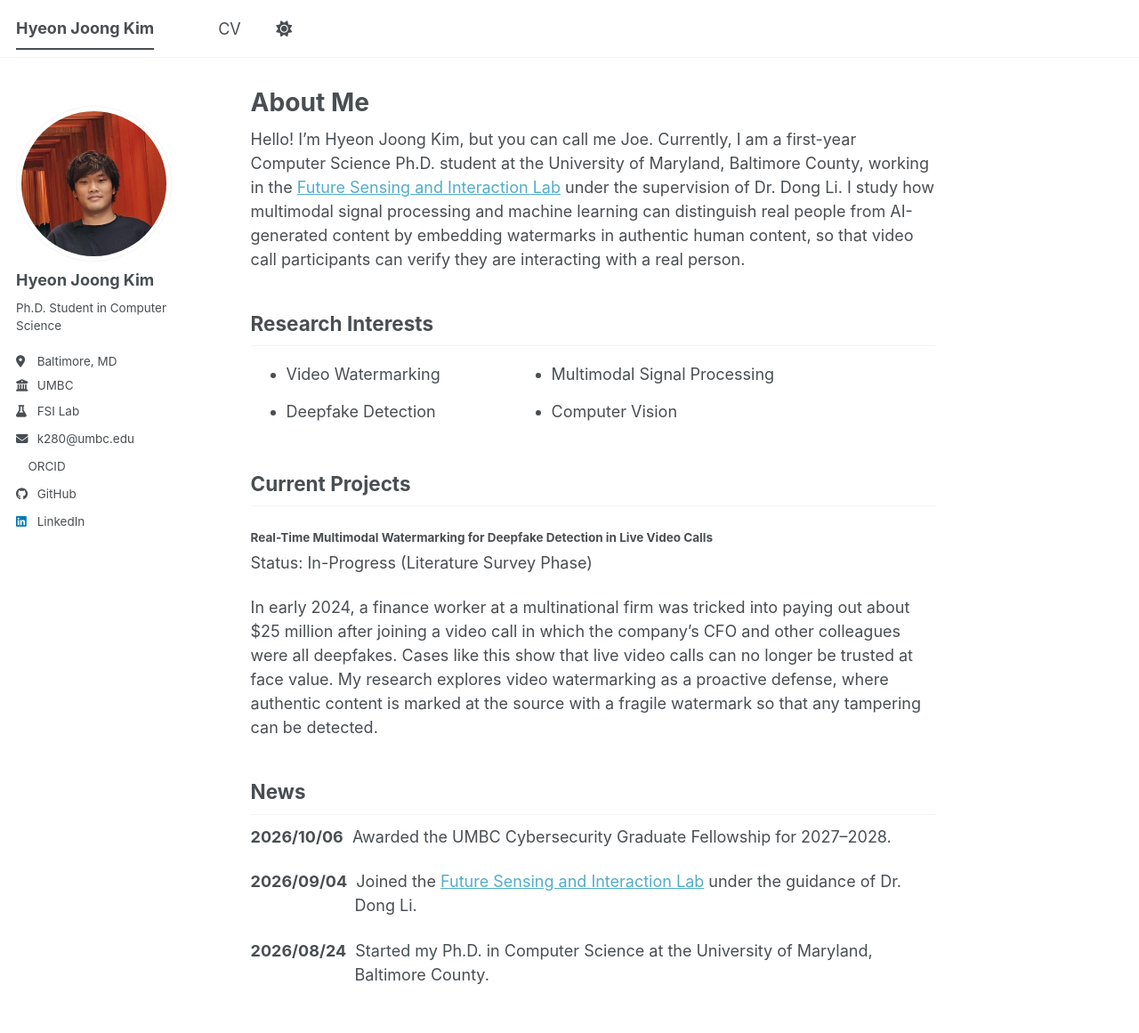
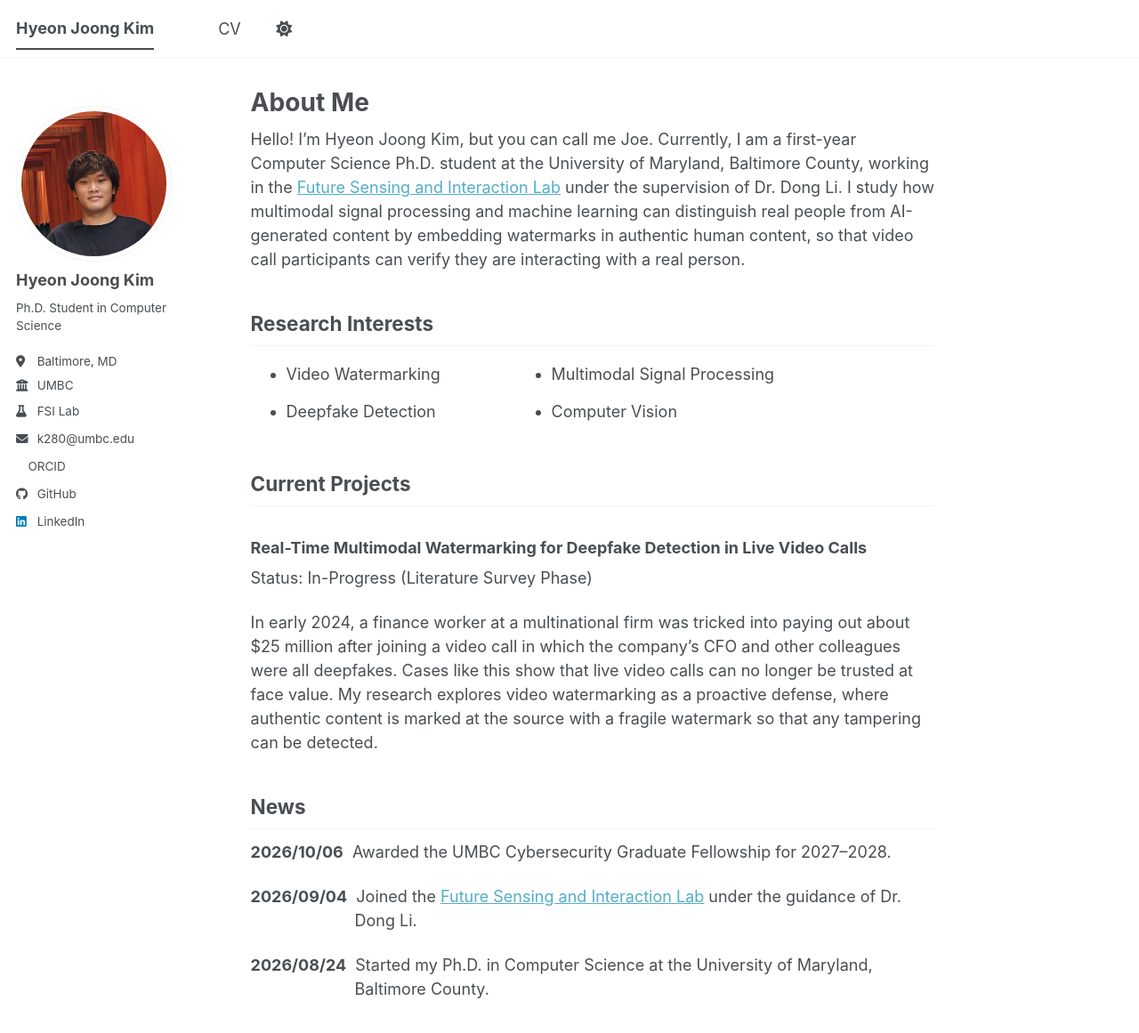
Before and after one commit to hyeonjoong-k/hyeonjoong-k.github.io, a Jekyll site: the page built from _pages/about.md, in a window 1280 px wide and 1341 px high. Shown: the top 1161 px of the window at 89% size. Built offline with Jekyll 4.4.1, drawn with Linux system fonts in a browser that asks for light colours; a style sheet for code colours, icons or effects is not loaded.

```diff
--- a/_pages/about.md
+++ b/_pages/about.md
@@ -18,7 +18,7 @@ Hello! I'm Hyeon Joong Kim, but you can call me Joe. Currently, I am a first-yea
 </ul>
 
 ## Current Projects
-#### Real-Time Multimodal Watermarking for Deepfake Detection in Live Video Calls
+### Real-Time Multimodal Watermarking for Deepfake Detection in Live Video Calls
 Status: In-Progress (Literature Survey Phase)
 
 In early 2024, a finance worker at a multinational firm was tricked into paying out about $25 million after joining a video call in which the company's CFO and other colleagues were all deepfakes. Cases like this show that live video calls can no longer be trusted at face value. My research explores video watermarking as a proactive defense, where authentic content is marked at the source with a fragile watermark so that any tampering can be detected.
```
